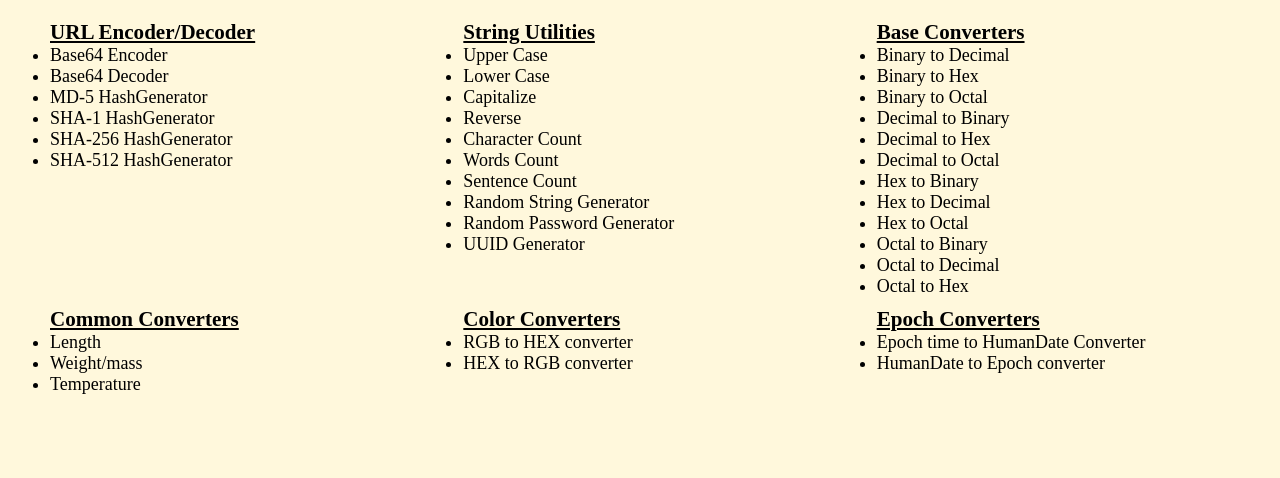
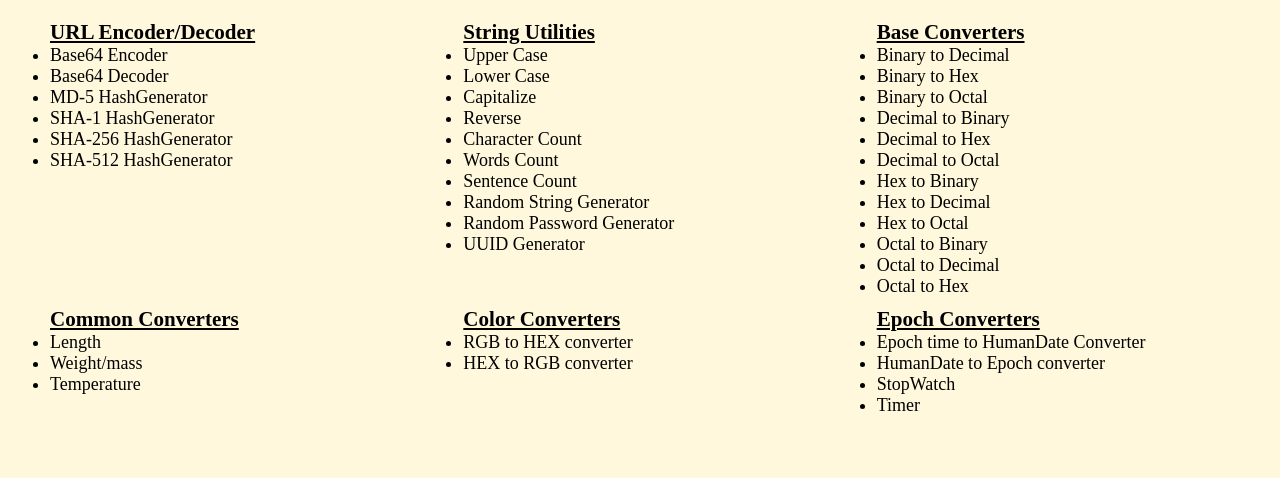
Before and after one commit to venkatnarasimha/central-utilty-Application-website, a website: page index.html in a window 1280 px wide. Shown: the part 322-800 px from the top of the page. Drawn offline with Linux system fonts and the light colour scheme.

Commit message:
Added stopwatch

```diff
--- a/index.html
+++ b/index.html
@@ -85,11 +85,14 @@
             </ul>
         </div>
 
-        <div class="epoch">
+        <div class="Time">
             <h3>Epoch Converters</h3>
             <ul>
                 <li><a href="https://epoch-converters.netlify.app/epoch-converter.html">Epoch time to HumanDate Converter</a></li>
                 <li><a href="https://epoch-converters.netlify.app/epoch-converter.html">HumanDate to Epoch converter</a></li>
+                <li><a href="https://online-stopwatch-timer.netlify.app/stopwatch.html">StopWatch</a></li>
+                <li><a href="https://online-stopwatch-timer.netlify.app/timer.html">Timer</a></li>
+
             </ul>
         </div>
 
```
